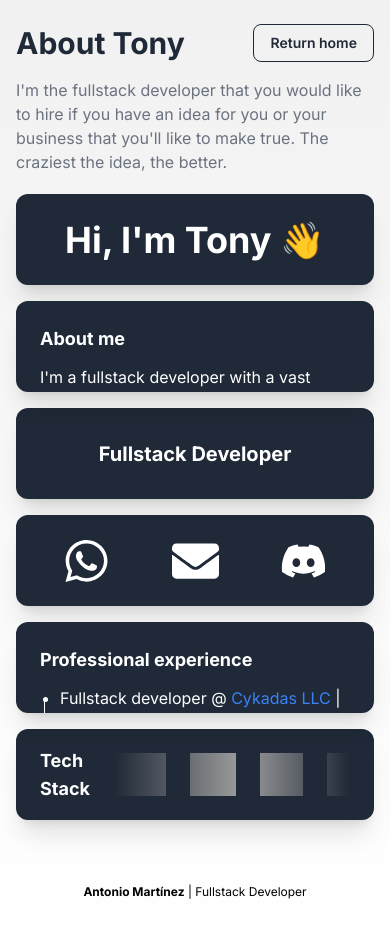
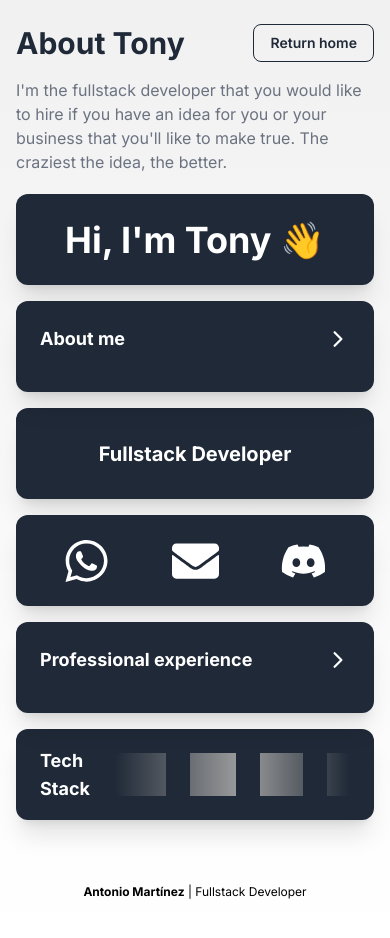
Before and after one commit to AntonioMP96/tony_dev_portfolio, a Next.js app: page /about_me in a window 390 px wide. Built offline with nearby package versions, Linux system fonts and the light colour scheme; grey boxes are pictures that could not be loaded.

Commit message:
- adding button when in mobile to about me rows

```diff
--- a/src/app/about_me/page.tsx
+++ b/src/app/about_me/page.tsx
@@ -2,6 +2,7 @@ import Link from 'next/link'
 import Image from 'next/image'
 import { FaWhatsapp, FaEnvelope, FaDiscord } from 'react-icons/fa'
 import { Header, TechSlackSlider } from '@/components'
+import { IoChevronForward } from "react-icons/io5";
 
 
 
@@ -37,11 +38,16 @@ export default function ProjectsPage() {
                     <div className={`p-6 bg-gray-800
                     col-span-1 row-span-1
                     md:col-span-4 md:row-span-2 rounded-xl shadow-xl flex flex-col text-white
-                    overflow-hidden relative overflow-y-auto
+                    overflow-hidden relative md:overflow-y-auto
                     `}>
                         {/* <div className="absolute h-[30%] right-0 left-0 bottom-0 bg-gradient-to-b from-transparent to-gray-800"></div> */}
-                        <h2 className='text-lg 2xl:text-2xl font-bold'>About me</h2>
-                        <p className='2xl:text-xl mt-3'>
+                        <h2 className='text-lg 2xl:text-2xl font-bold flex justify-between items-center'>
+                            About me
+                            <button className='inline-block md:hidden text-2xl'>
+                                <IoChevronForward />
+                            </button>
+                        </h2>
+                        <p className='hidden md:block 2xl:text-xl mt-3'>
                             I&apos;m a fullstack developer with a vast career in engineering and development.
                             I have a passion for technology and a love for creating innovative solutions.
                             I&apos;m always looking for new challenges and opportunities to grow as a developer.
@@ -80,10 +86,15 @@ export default function ProjectsPage() {
                     {/* Proffesional experience */}
                     <div className={`bg-gray-800
                     col-span-1 row-span-1
-                    md:col-span-2 md:row-span-2 rounded-xl shadow-xl p-6 text-white relative overflow-hidden overflow-y-auto`}>
+                    md:col-span-2 md:row-span-2 rounded-xl shadow-xl p-6 text-white relative overflow-hidden md:overflow-y-auto`}>
                         {/* <div className="absolute h-full right-0 left-0 bottom-0 bg-gradient-to-b from-transparent to-gray-800"></div> */}
-                        <h2 className='text-lg 2xl:text-2xl font-bold'>Professional experience</h2>
-                        <ul className='mt-3 2xl:text-xl relative'>
+                        <h2 className='text-lg 2xl:text-2xl font-bold flex justify-between items-center'>
+                            Professional experience
+                            <button className='inline-block md:hidden text-2xl'>
+                                <IoChevronForward />
+                            </button>
+                        </h2>
+                        <ul className='hidden md:block mt-3 2xl:text-xl relative'>
                             <div className='h-full bg-white w-[1px] absolute left-[4px] top-[15px]'></div>
                             <li className='ml-5 my-2 list-disc'>
                                 Fullstack developer @
```
